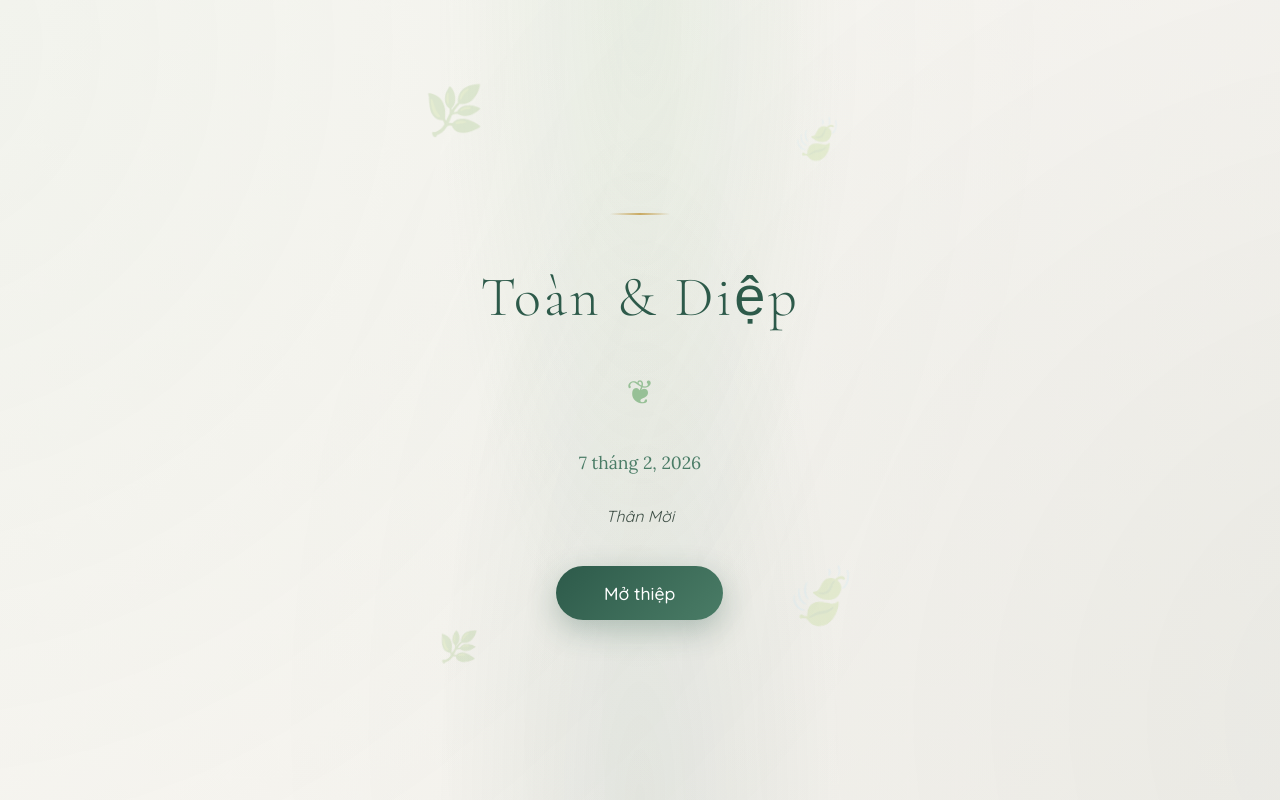
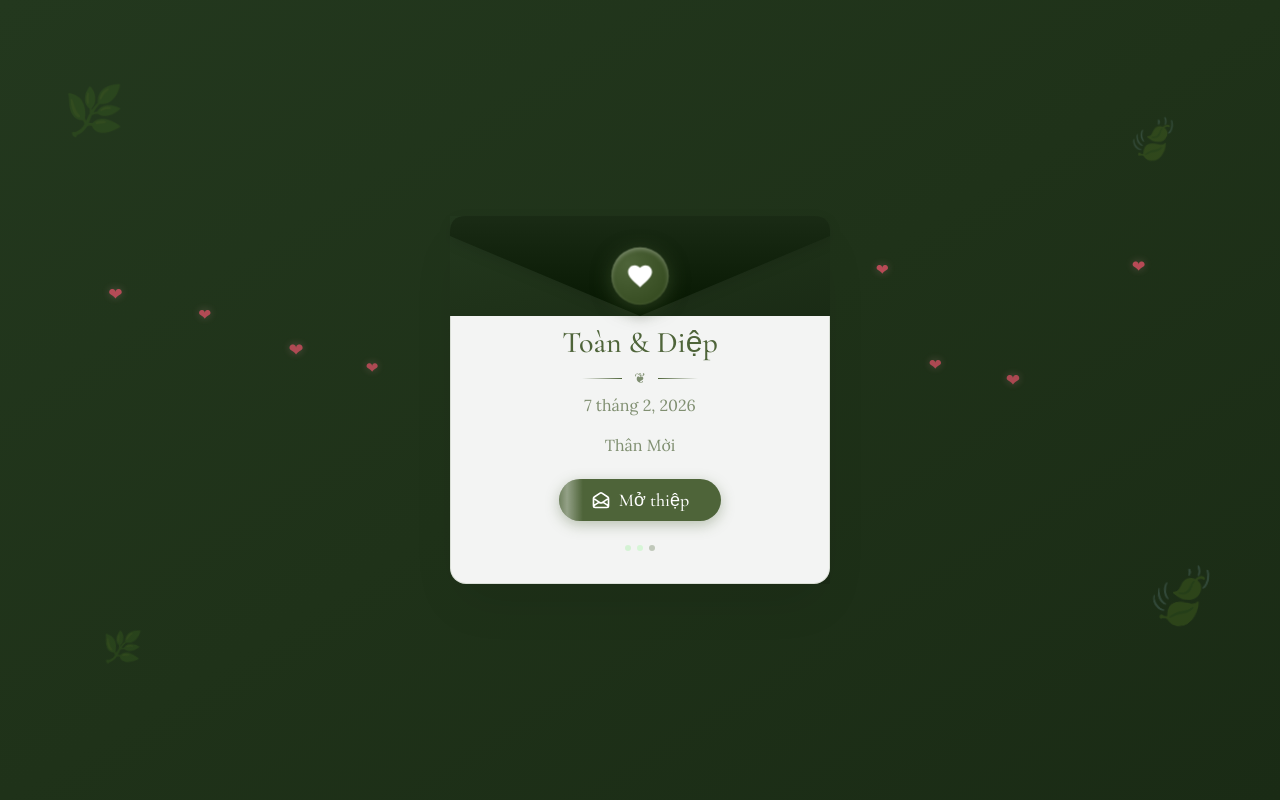
Before and after one commit to ljnkbun/wedding-invitation-nextjs, a Next.js app: page / in a window 1280 px wide. Built offline with nearby package versions, Linux system fonts and the light colour scheme.

Commit message:
linhht_.

```diff
--- a/app/components/Cover.module.css
+++ b/app/components/Cover.module.css
@@ -7,9 +7,7 @@
   padding: 3rem 2rem;
   text-align: center;
   position: relative;
-  background:
-    radial-gradient(ellipse at top, rgba(143, 188, 143, 0.12) 0%, transparent 60%),
-    radial-gradient(ellipse at bottom, rgba(45, 90, 74, 0.08) 0%, transparent 60%);
+  background: linear-gradient(to bottom right, #23381E, #1f3219, #1a2b15);
   animation: coverFadeIn 1.2s ease-out;
   transition: opacity 0.6s ease-out, transform 0.6s ease-out;
 }
@@ -19,6 +17,47 @@
   transform: scale(0.95);
   pointer-events: none;
   position: absolute;
+}
+
+.heartsLayer {
+  position: absolute;
+  inset: 0;
+  pointer-events: none;
+  overflow: hidden;
+  z-index: 0;
+}
+
+.heart {
+  position: absolute;
+  top: -30px;
+  color: #f85671;
+  animation: heartFall linear infinite;
+  text-shadow: 0 0 8px rgba(248, 176, 188, 0.4);
+}
+
+.heart:nth-child(odd) {
+  opacity: 0.85;
+}
+
+.heart:nth-child(3n) {
+  opacity: 0.65;
+}
+
+@keyframes heartFall {
+  0% {
+    transform: translateY(0) translateX(0);
+    opacity: 0.6;
+  }
+  10% {
+    opacity: 0.8;
+  }
+  90% {
+    opacity: 0.5;
+  }
+  100% {
+    transform: translateY(100vh) translateX(15px);
+    opacity: 0.3;
+  }
 }
 
 @keyframes coverFadeIn {
@@ -69,6 +108,237 @@
 @keyframes leafFloat {
   0%, 100% { transform: translateY(0) rotate(0deg); }
   50% { transform: translateY(-15px) rotate(5deg); }
+}
+
+/* Envelope card */
+.envelopeCard {
+  position: relative;
+  width: 340px;
+  z-index: 1;
+  background: linear-gradient(to bottom right, #23381E, #1f3219, #1a2b15);
+  border: none;
+}
+
+@media (min-width: 640px) {
+  .envelopeCard {
+    width: 380px;
+  }
+}
+
+.envelopeFlap {
+  position: absolute;
+  left: 0;
+  right: 0;
+  top: 0;
+  height: 100px;
+  transform-origin: top center;
+  overflow: visible;
+  z-index: 20;
+  background: linear-gradient(to bottom right, #23381E, #1f3219, #1a2b15);
+  border: none;
+}
+
+.envelopeFlapSvg {
+  width: 100%;
+  height: 100%;
+  filter: drop-shadow(0 4px 6px rgba(0, 0, 0, 0.1));
+}
+
+.seal {
+  position: absolute;
+  top: 60px;
+  left: 50%;
+  width: 56px;
+  height: 56px;
+  transform: translate(-50%, -50%);
+  background: radial-gradient(circle at 30% 30%, #4E6439, rgb(48, 70, 27));
+  box-shadow: 0 4px 20px rgba(78, 100, 57, 0.5), inset 0 2px 4px rgba(255, 255, 255, 0.3);
+  z-index: 30;
+  border-radius: 50%;
+  display: flex;
+  align-items: center;
+  justify-content: center;
+  animation: sealPulse 2s ease-in-out infinite;
+}
+
+@keyframes sealPulse {
+  0%, 100% { transform: translate(-50%, -50%) scale(1); }
+  50% { transform: translate(-50%, -50%) scale(1.05); }
+}
+
+.sealHeartSvg {
+  width: 1.75rem;
+  height: 1.75rem;
+  fill: #ffffff;
+}
+
+.cardInner {
+  padding-top: 100px;
+  background: rgba(255, 255, 255, 0.95);
+  border: 1px solid rgba(78, 100, 57, 0.15);
+  border-top: none;
+  border-radius: 0 0 1rem 1rem;
+  box-shadow: 0 25px 50px -12px rgba(0, 0, 0, 0.1);
+  overflow: hidden;
+  position: relative;
+  z-index: 5;
+}
+
+.cardTitle {
+  color: #4E6439;
+  font-family: var(--font-cormorant), 'Baskerville', 'Times New Roman', serif;
+  font-size: 1.5rem;
+  font-weight: 500;
+  margin-bottom: 0.5rem;
+  padding-top: 0.5rem;
+  padding-left: 1.5rem;
+  padding-right: 1.5rem;
+  text-align: center;
+}
+
+@media (min-width: 640px) {
+  .cardTitle {
+    font-size: 1.875rem;
+  }
+}
+
+.cardLineGroup {
+  display: flex;
+  align-items: center;
+  justify-content: center;
+  gap: 0.75rem;
+  margin-bottom: 0.5rem;
+}
+
+.cardLine {
+  width: 2.5rem;
+  height: 1px;
+  background: linear-gradient(to right, transparent, #4E6439);
+}
+
+.cardLineRight {
+  width: 2.5rem;
+  height: 1px;
+  background: linear-gradient(to left, transparent, #4E6439);
+}
+
+.cardOrnament {
+  color: #4E6439;
+  opacity: 0.7;
+  font-size: 0.875rem;
+}
+
+.cardDate {
+  color: rgba(78, 100, 57, 0.7);
+  font-family: var(--font-lora), 'Baskerville', 'Times New Roman', serif;
+  font-size: 1rem;
+  margin-bottom: 1.25rem;
+  text-align: center;
+}
+
+.cardInvitationWrap {
+  margin-bottom: 1.5rem;
+}
+
+.cardInvitationText {
+  color: rgba(78, 100, 57, 0.7);
+  font-family: var(--font-lora), 'Baskerville', 'Times New Roman', serif;
+  font-size: 1rem;
+  font-weight: 300;
+  margin-bottom: 0.5rem;
+  text-align: center;
+}
+
+.cardButton {
+  background-color: #4E6439;
+  color: #ffffff;
+  box-shadow: 0 4px 14px rgba(78, 100, 57, 0.35);
+  font-family: var(--font-cormorant), 'Baskerville', 'Times New Roman', serif;
+  font-size: 1.125rem;
+  font-weight: 500;
+  padding: 0.625rem 2rem;
+  border: none;
+  border-radius: 9999px;
+  cursor: pointer;
+  position: relative;
+  display: flex;
+  align-items: center;
+  justify-content: center;
+  gap: 0.5rem;
+  margin-left: auto;
+  margin-right: auto;
+  overflow: hidden;
+  transition: transform 0.2s, box-shadow 0.2s;
+}
+
+.cardButton:hover {
+  transform: scale(1.05);
+  box-shadow: 0 6px 20px rgba(78, 100, 57, 0.45);
+}
+
+.cardButton:active {
+  transform: scale(0.95);
+}
+
+.cardButtonIcon {
+  width: 1.25rem;
+  height: 1.25rem;
+}
+
+.cardButtonShine {
+  position: absolute;
+  top: 0;
+  left: 0;
+  height: 100%;
+  width: 2rem;
+  background: linear-gradient(90deg, transparent, rgba(255, 255, 255, 0.4), transparent);
+  animation: shine 3s ease-in-out infinite;
+  pointer-events: none;
+}
+
+@keyframes shine {
+  0% { transform: translateX(-100%); }
+  50% { transform: translateX(200%); }
+  100% { transform: translateX(-100%); }
+}
+
+.cardDots {
+  margin-top: 1.5rem;
+  padding-bottom: 2rem;
+  display: flex;
+  justify-content: center;
+  gap: 0.375rem;
+  opacity: 0.3;
+}
+
+.cardDot {
+  width: 0.375rem;
+  height: 0.375rem;
+  border-radius: 50%;
+  background-color: #90EE90;
+}
+
+.cardDot:nth-child(2) {
+  background-color: #98FB98;
+}
+
+.cardDot:nth-child(3) {
+  background-color: #4E6439;
+}
+
+@media (max-width: 480px) {
+  .envelopeCard {
+    width: 320px;
+  }
+
+  .cardTitle {
+    font-size: 1.35rem;
+  }
+
+  .cardButton {
+    padding: 0.5rem 1.5rem;
+    font-size: 1rem;
+  }
 }
 
 .divider {
--- a/app/components/Cover.tsx
+++ b/app/components/Cover.tsx
@@ -5,30 +5,93 @@ interface CoverProps {
   onOpen: () => void
 }
 
+const HEARTS = [
+  { left: 8, duration: 14, delay: 0, size: 0.9 },
+  { left: 15, duration: 16, delay: 1.2, size: 0.7 },
+  { left: 22, duration: 13, delay: 0.5, size: 1 },
+  { left: 35, duration: 17, delay: 2, size: 0.8 },
+  { left: 42, duration: 15, delay: 0.8, size: 0.85 },
+  { left: 55, duration: 18, delay: 1.5, size: 0.75 },
+  { left: 62, duration: 14, delay: 0.2, size: 1 },
+  { left: 72, duration: 16, delay: 2.2, size: 0.7 },
+  { left: 78, duration: 13, delay: 1, size: 0.9 },
+  { left: 88, duration: 17, delay: 0.6, size: 0.8 },
+  { left: 28, duration: 15, delay: 1.8, size: 0.65 },
+  { left: 48, duration: 14, delay: 2.5, size: 0.95 },
+  { left: 68, duration: 16, delay: 0.3, size: 0.7 },
+]
+
 export default function Cover({ isOpen, onOpen }: CoverProps) {
   return (
     <section
       className={`${styles.cover} ${isOpen ? styles.hidden : ''}`}
     >
+      {/* Falling hearts */}
+      <div className={styles.heartsLayer} aria-hidden>
+        {HEARTS.map((h, i) => (
+          <span
+            key={i}
+            className={styles.heart}
+            style={{
+              left: `${h.left}%`,
+              animationDuration: `${h.duration}s`,
+              animationDelay: `-${h.delay}s`,
+              fontSize: `${10 + h.size * 8}px`,
+            }}
+          >
+            ❤
+          </span>
+        ))}
+      </div>
       {/* Decorative leaves */}
       <div className={`${styles.leafDecoration} ${styles.leafTopLeft}`}>🌿</div>
       <div className={`${styles.leafDecoration} ${styles.leafTopRight}`}>🍃</div>
       <div className={`${styles.leafDecoration} ${styles.leafBottomLeft}`}>🌿</div>
       <div className={`${styles.leafDecoration} ${styles.leafBottomRight}`}>🍃</div>
 
-      <div className={styles.divider}></div>
-
-      <h1 className={styles.coupleNames}>Toàn & Diệp</h1>
-
-      <div className={styles.ornament}>❦</div>
-
-      <p className={styles.date}>7 tháng 2, 2026</p>
-
-      <p className={styles.invitationText}>Thân Mời</p>
-
-      <button className={styles.openButton} onClick={onOpen}>
-        Mở thiệp
-      </button>
+      {/* Envelope card */}
+      <div className={styles.envelopeCard}>
+        <div className={styles.envelopeFlap}>
+          <svg viewBox="0 0 380 100" preserveAspectRatio="none" className={styles.envelopeFlapSvg}>
+            <defs>
+              <linearGradient id="flapGradient" x1="0%" y1="0%" x2="0%" y2="100%">
+                <stop offset="0%" stopColor="#1a2b15" />
+                <stop offset="100%" stopColor="rgb(6, 23, 1)" />
+              </linearGradient>
+            </defs>
+            <path d="M 16 0 L 364 0 Q 380 0 380 16 L 380 20 L 190 100 L 0 20 L 0 16 Q 0 0 16 0 Z" fill="url(#flapGradient)" />
+          </svg>
+        </div>
+        <div className={styles.seal}>
+          <svg viewBox="0 0 24 24" className={styles.sealHeartSvg} fill="currentColor">
+            <path d="M12 21.35l-1.45-1.32C5.4 15.36 2 12.28 2 8.5 2 5.42 4.42 3 7.5 3c1.74 0 3.41.81 4.5 2.09C13.09 3.81 14.76 3 16.5 3 19.58 3 22 5.42 22 8.5c0 3.78-3.4 6.86-8.55 11.54L12 21.35z" />
+          </svg>
+        </div>
+        <div className={styles.cardInner}>
+          <h1 className={styles.cardTitle}>Toàn & Diệp</h1>
+          <div className={styles.cardLineGroup}>
+            <div className={styles.cardLine} />
+            <span className={styles.cardOrnament}>❦</span>
+            <div className={styles.cardLineRight} />
+          </div>
+          <p className={styles.cardDate}>7 tháng 2, 2026</p>
+          <div className={styles.cardInvitationWrap}>
+            <p className={styles.cardInvitationText}>Thân Mời</p>
+          </div>
+          <button type="button" className={styles.cardButton} onClick={onOpen}>
+            <svg fill="none" stroke="currentColor" viewBox="0 0 24 24" className={styles.cardButtonIcon}>
+              <path strokeLinecap="round" strokeLinejoin="round" strokeWidth={2} d="M3 19v-8.93a2 2 0 01.89-1.664l7-4.666a2 2 0 012.22 0l7 4.666A2 2 0 0121 10.07V19M3 19a2 2 0 002 2h14a2 2 0 002-2M3 19l6.75-4.5M21 19l-6.75-4.5M3 10l6.75 4.5M21 10l-6.75 4.5m0 0l-1.14.76a2 2 0 01-2.22 0l-1.14-.76" />
+            </svg>
+            Mở thiệp
+            <span className={styles.cardButtonShine} />
+          </button>
+          <div className={styles.cardDots}>
+            <span className={styles.cardDot} />
+            <span className={styles.cardDot} />
+            <span className={styles.cardDot} />
+          </div>
+        </div>
+      </div>
     </section>
   )
 }
--- a/app/page.module.css
+++ b/app/page.module.css
@@ -1,6 +1,6 @@
 .container {
-  max-width: 480px;
-  margin: 0 auto;
+  width: 100%;
+  min-height: 100vh;
   position: relative;
   z-index: 1;
 }
```
